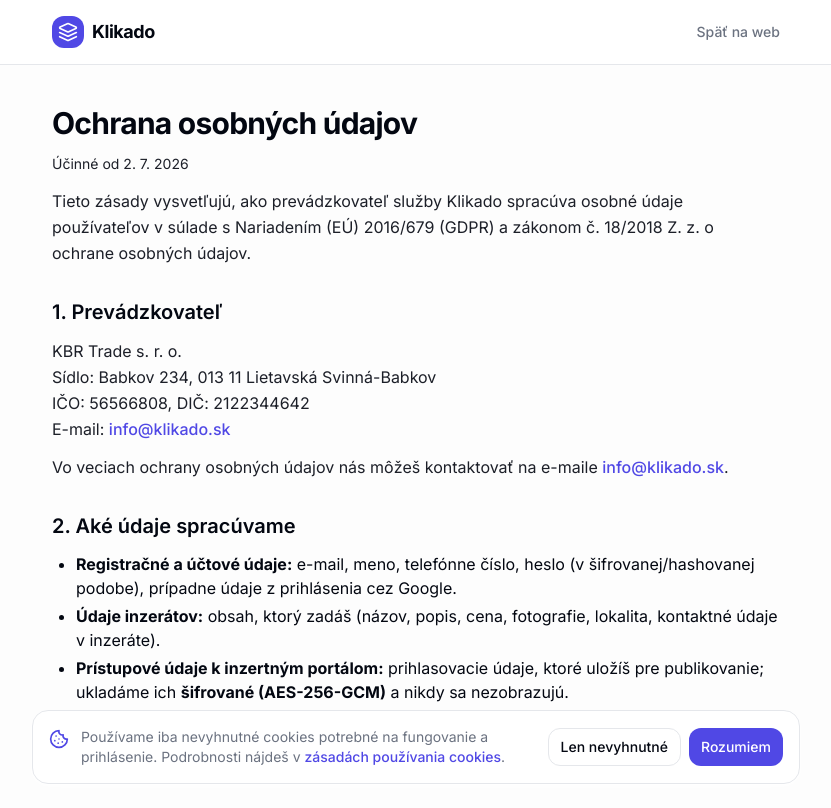
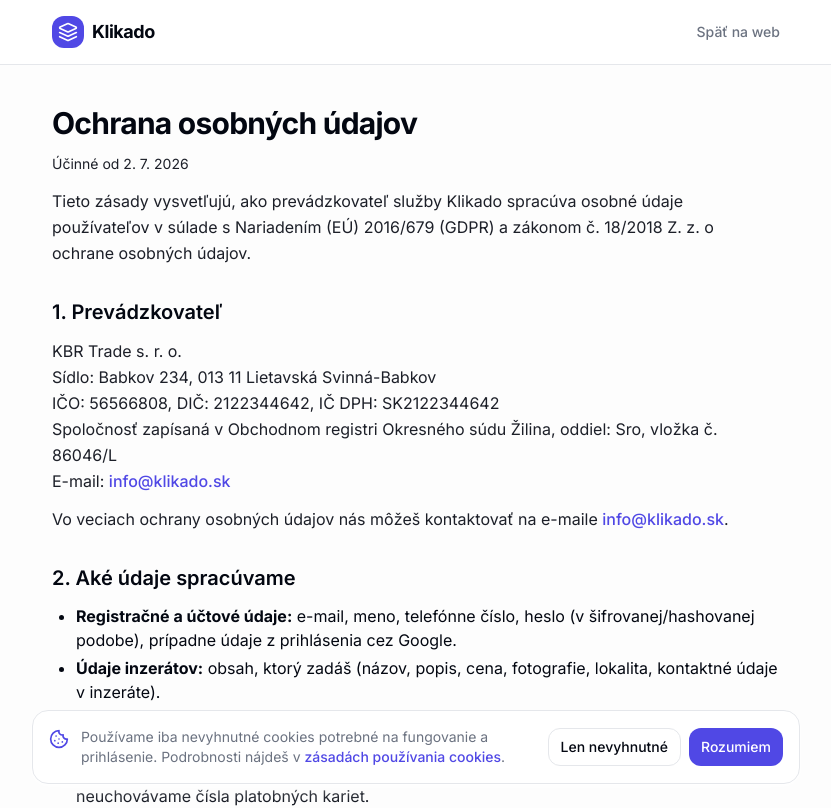
Before and after one commit to krcriso-png/VYROBNE, a Next.js app: page /ochrana-osobnych-udajov in a window 1280 px wide. Shown: the top 808 px of the page, without its empty margins (224-1055 px from the left). Built offline with nearby package versions, Linux system fonts and the light colour scheme.

Commit message:
Legal: show IC DPH + register entry in privacy operator block

```diff
--- a/src/app/(legal)/ochrana-osobnych-udajov/page.tsx
+++ b/src/app/(legal)/ochrana-osobnych-udajov/page.tsx
@@ -29,6 +29,9 @@ export default function PrivacyPage() {
         <br />
         IČO: {OPERATOR.ico}
         {OPERATOR.dic ? <>, DIČ: {OPERATOR.dic}</> : null}
+        {OPERATOR.icDph ? <>, IČ DPH: {OPERATOR.icDph}</> : null}
+        <br />
+        {OPERATOR.registration}
         <br />
         E-mail: <a href={`mailto:${OPERATOR.email}`}>{OPERATOR.email}</a>
         {OPERATOR.phone ? <>, tel.: {OPERATOR.phone}</> : null}
```
